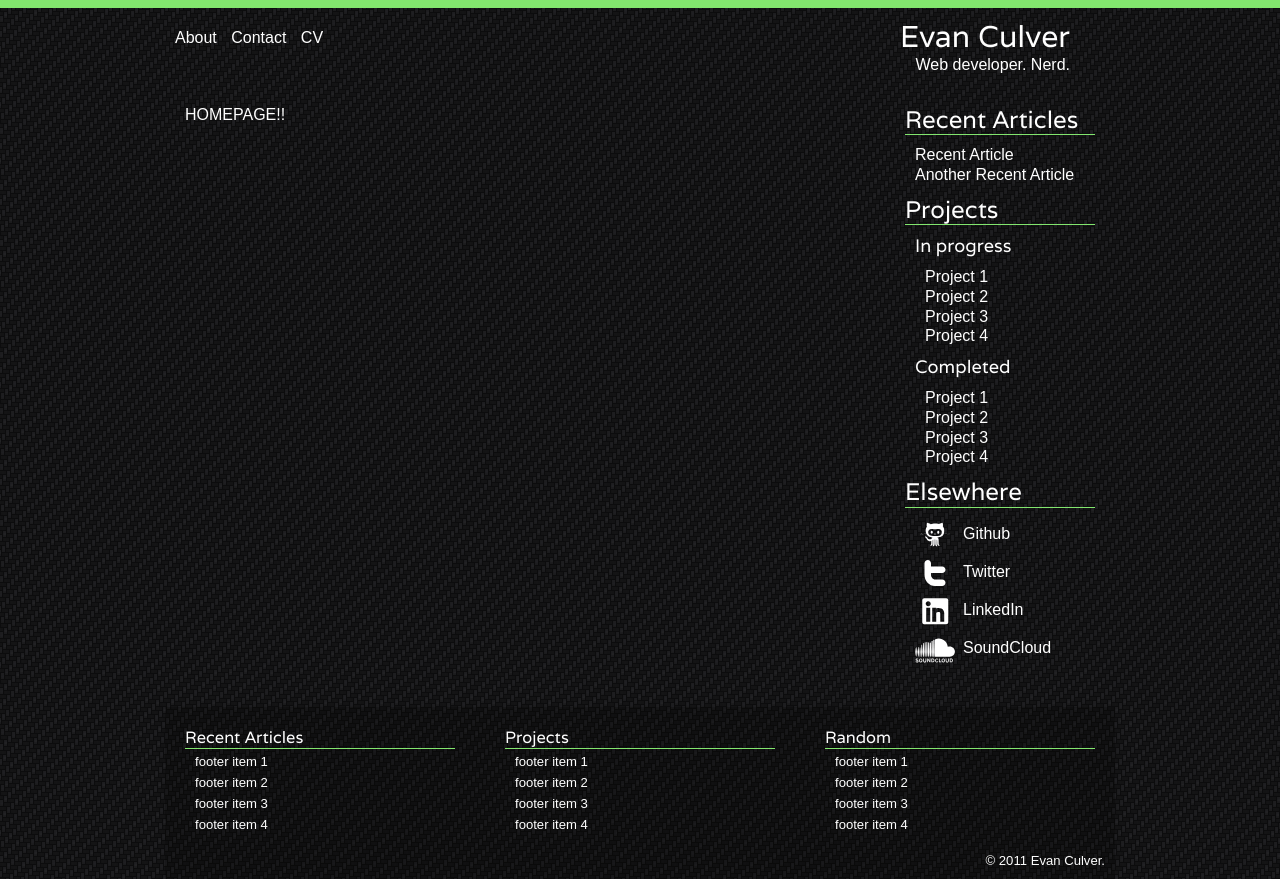
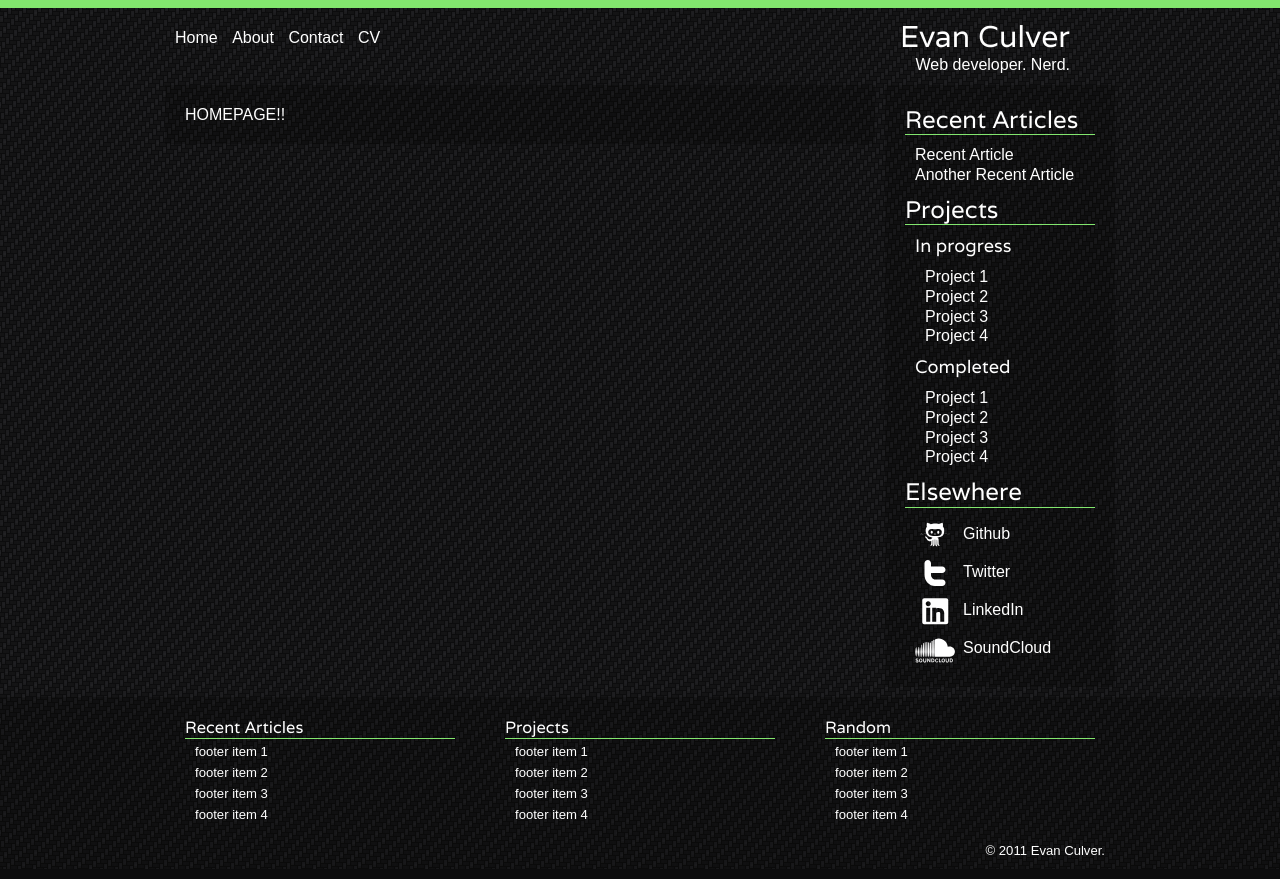
Before and after one commit to eculver/eculver.io, a Django app: page / in a window 1280 px wide. Run offline with Django 3.2, Linux system fonts and the light colour scheme; some libraries are stand-ins or nearby versions; some web fonts are replaced.

Commit message:
More layout tweaks as I try to arrive at something I like

```diff
--- a/eio/static/eio/css/style.css
+++ b/eio/static/eio/css/style.css
@@ -253,7 +253,12 @@ nav ul, nav li {
   clear: both;
 }
 
-/* line 39, ../sass/partials/_page.scss */
+/* line 43, ../sass/partials/_page.scss */
+html, body {
+  height: 100%;
+}
+
+/* line 47, ../sass/partials/_page.scss */
 body {
   background: url(../img/bg-texture.png) repeat;
   color: white;
@@ -263,57 +268,57 @@ body {
   color: white;
 }
 
-/* line 47, ../sass/partials/_page.scss */
+/* line 55, ../sass/partials/_page.scss */
 header {
   padding: 10px 0;
   text-align: right;
 }
 
-/* line 52, ../sass/partials/_page.scss */
+/* line 60, ../sass/partials/_page.scss */
 h1, h2, h3, h4, h5, h6 {
   color: white;
   font-family: "Varela", sans-serif;
   font-weight: normal;
 }
 
-/* line 57, ../sass/partials/_page.scss */
+/* line 65, ../sass/partials/_page.scss */
 h1 {
   font-size: 188%;
 }
 
-/* line 58, ../sass/partials/_page.scss */
+/* line 66, ../sass/partials/_page.scss */
 h2 {
   font-size: 163%;
 }
 
-/* line 59, ../sass/partials/_page.scss */
+/* line 67, ../sass/partials/_page.scss */
 h3 {
   font-size: 150%;
 }
 
-/* line 60, ../sass/partials/_page.scss */
+/* line 68, ../sass/partials/_page.scss */
 h4 {
   font-size: 138%;
 }
 
-/* line 61, ../sass/partials/_page.scss */
+/* line 69, ../sass/partials/_page.scss */
 h5 {
   font-size: 125%;
 }
 
-/* line 62, ../sass/partials/_page.scss */
+/* line 70, ../sass/partials/_page.scss */
 h6 {
   font-size: 113%;
 }
 
-/* line 64, ../sass/partials/_page.scss */
+/* line 72, ../sass/partials/_page.scss */
 pre:before {
   content: "Code:";
   display: block;
   margin-bottom: 10px;
 }
 
-/* line 70, ../sass/partials/_page.scss */
+/* line 78, ../sass/partials/_page.scss */
 pre {
   background: url(../img/bg-texture.png) repeat;
   font-family: "Droid Sans Mono", sans-serif;
@@ -323,12 +328,12 @@ pre {
   padding: 10px;
 }
 
-/* line 79, ../sass/partials/_page.scss */
+/* line 87, ../sass/partials/_page.scss */
 a, a:active, a:visited {
   color: white;
 }
 
-/* line 81, ../sass/partials/_page.scss */
+/* line 89, ../sass/partials/_page.scss */
 a {
   -moz-transition-property: all;
   -webkit-transition-property: all;
@@ -345,23 +350,23 @@ a {
   text-decoration: none;
 }
 
-/* line 86, ../sass/partials/_page.scss */
+/* line 94, ../sass/partials/_page.scss */
 a:hover {
   text-shadow: #82e66e 0 0 0.2em;
   color: white;
 }
 
-/* line 91, ../sass/partials/_page.scss */
+/* line 99, ../sass/partials/_page.scss */
 strong, th {
   font-weight: bold;
 }
 
-/* line 95, ../sass/partials/_page.scss */
+/* line 103, ../sass/partials/_page.scss */
 small {
   font-size: 69%;
 }
 
-/* line 102, ../sass/partials/_page.scss */
+/* line 110, ../sass/partials/_page.scss */
 input:invalid, textarea:invalid {
   -moz-border-radius: 1px;
   -webkit-border-radius: 1px;
@@ -375,160 +380,170 @@ input:invalid, textarea:invalid {
   box-shadow: 0 0 5px 0 red;
 }
 
-/* line 107, ../sass/partials/_page.scss */
+/* line 115, ../sass/partials/_page.scss */
 .no-boxshadow input:invalid,
 .no-boxshadow textarea:invalid {
   background-color: #f0dddd;
 }
 
-/* line 117, ../sass/partials/_page.scss */
-#container {
+/* line 118, ../sass/partials/_page.scss */
+.content {
+  padding: 20px;
+}
+
+/* line 127, ../sass/partials/_page.scss */
+.container {
   width: 950px;
   margin: 0 auto;
   overflow: hidden;
   *zoom: 1;
 }
-/* line 120, ../sass/partials/_page.scss */
-#container header, #container footer {
+/* line 130, ../sass/partials/_page.scss */
+.container header {
   display: inline;
   float: left;
   margin-right: 0;
   width: 950px;
 }
 /* line 147, ../../../../../../../../../../Library/Ruby/Gems/1.8/gems/compass-0.11.5/frameworks/blueprint/stylesheets/blueprint/_grid.scss */
-* html #container header, * html #container footer {
+* html .container header {
   overflow-x: hidden;
 }
-/* line 124, ../sass/partials/_page.scss */
-#container header #branding {
+/* line 133, ../sass/partials/_page.scss */
+.container header #branding {
   float: right;
   margin-right: 45px;
 }
-/* line 128, ../sass/partials/_page.scss */
-#container header ul {
+/* line 137, ../sass/partials/_page.scss */
+.container header ul {
   float: left;
   margin: 10px 0 0 10px;
 }
-/* line 132, ../sass/partials/_page.scss */
-#container header ul li {
+/* line 141, ../sass/partials/_page.scss */
+.container header ul li {
   display: inline;
   list-style-type: none;
   margin-right: 10px;
 }
-/* line 140, ../sass/partials/_page.scss */
-#container #main {
+/* line 149, ../sass/partials/_page.scss */
+.container #main, .container #sidebar {
+  min-height: 100%;
+}
+/* line 153, ../sass/partials/_page.scss */
+.container #main {
   display: inline;
   float: left;
   margin-right: 10px;
   width: 710px;
 }
 /* line 147, ../../../../../../../../../../Library/Ruby/Gems/1.8/gems/compass-0.11.5/frameworks/blueprint/stylesheets/blueprint/_grid.scss */
-* html #container #main {
+* html .container #main {
   overflow-x: hidden;
 }
-/* line 144, ../sass/partials/_page.scss */
-#container #sidebar {
+/* line 157, ../sass/partials/_page.scss */
+.container #sidebar {
   display: inline;
   float: left;
   margin-right: 0;
   width: 230px;
 }
 /* line 147, ../../../../../../../../../../Library/Ruby/Gems/1.8/gems/compass-0.11.5/frameworks/blueprint/stylesheets/blueprint/_grid.scss */
-* html #container #sidebar {
+* html .container #sidebar {
   overflow-x: hidden;
 }
-/* line 147, ../sass/partials/_page.scss */
-#container #sidebar section {
+/* line 160, ../sass/partials/_page.scss */
+.container #sidebar section {
   margin-bottom: 10px;
 }
-/* line 150, ../sass/partials/_page.scss */
-#container #sidebar section h3 {
+/* line 163, ../sass/partials/_page.scss */
+.container #sidebar section h3 {
   border-bottom: 1px solid #82e66e;
   margin-bottom: 10px;
 }
-/* line 155, ../sass/partials/_page.scss */
-#container #sidebar section ul {
+/* line 168, ../sass/partials/_page.scss */
+.container #sidebar section ul {
   margin: 10px 0 0 10px;
 }
-/* line 158, ../sass/partials/_page.scss */
-#container #sidebar section ul li {
+/* line 171, ../sass/partials/_page.scss */
+.container #sidebar section ul li {
   clear: left;
   list-style-type: none;
 }
-/* line 162, ../sass/partials/_page.scss */
-#container #sidebar section ul li ul.first {
+/* line 175, ../sass/partials/_page.scss */
+.container #sidebar section ul li ul.first {
   margin-bottom: 10px;
 }
-/* line 172, ../sass/partials/_page.scss */
-#container #sidebar #elsewhere ul {
+/* line 185, ../sass/partials/_page.scss */
+.container #sidebar #elsewhere ul {
   margin-top: 16px;
 }
-/* line 178, ../sass/partials/_page.scss */
-#container footer {
+
+/* line 192, ../sass/partials/_page.scss */
+footer {
   font-size: 82%;
-  background-color: rgba(0, 0, 0, 0.2);
-  margin-top: 20px;
+  margin-top: 10px;
 }
-/* line 183, ../sass/partials/_page.scss */
-#container footer .footer-column {
+/* line 196, ../sass/partials/_page.scss */
+footer .footer-column {
   display: inline;
   float: left;
   margin-right: 10px;
   width: 310px;
 }
 /* line 147, ../../../../../../../../../../Library/Ruby/Gems/1.8/gems/compass-0.11.5/frameworks/blueprint/stylesheets/blueprint/_grid.scss */
-* html #container footer .footer-column {
+* html footer .footer-column {
   overflow-x: hidden;
 }
-/* line 186, ../sass/partials/_page.scss */
-#container footer .footer-column h5 {
+/* line 199, ../sass/partials/_page.scss */
+footer .footer-column h5 {
   border-bottom: 1px solid #82e66e;
   margin-bottom: 5px;
 }
-/* line 191, ../sass/partials/_page.scss */
-#container footer .footer-column ul {
+/* line 204, ../sass/partials/_page.scss */
+footer .footer-column ul {
   margin: 0;
   padding-left: 10px;
 }
-/* line 195, ../sass/partials/_page.scss */
-#container footer .footer-column ul li {
+/* line 208, ../sass/partials/_page.scss */
+footer .footer-column ul li {
   list-style-type: none;
   margin: 5px 0;
 }
-/* line 200, ../sass/partials/_page.scss */
-#container footer .footer-column ul li:last-child {
+/* line 213, ../sass/partials/_page.scss */
+footer .footer-column ul li:last-child {
   margin-bottom: 0;
 }
-/* line 206, ../sass/partials/_page.scss */
-#container footer .footer-column.last {
+/* line 219, ../sass/partials/_page.scss */
+footer .footer-column.last {
   display: inline;
   float: left;
   margin-right: 0;
   width: 310px;
 }
 /* line 147, ../../../../../../../../../../Library/Ruby/Gems/1.8/gems/compass-0.11.5/frameworks/blueprint/stylesheets/blueprint/_grid.scss */
-* html #container footer .footer-column.last {
+* html footer .footer-column.last {
   overflow-x: hidden;
 }
-/* line 210, ../sass/partials/_page.scss */
-#container footer .copy {
+/* line 223, ../sass/partials/_page.scss */
+footer .copy {
   *zoom: 1;
   margin-top: 20px;
   padding: 10px;
   text-align: right;
 }
 /* line 38, ../../../../../../../../../../Library/Ruby/Gems/1.8/gems/compass-0.11.5/frameworks/compass/stylesheets/compass/utilities/general/_clearfix.scss */
-#container footer .copy:after {
+footer .copy:after {
   content: "";
   display: table;
   clear: both;
 }
-/* line 218, ../sass/partials/_page.scss */
-#container .content {
-  padding: 20px;
+
+/* line 231, ../sass/partials/_page.scss */
+#main, #sidebar, footer {
+  background-color: rgba(0, 0, 0, 0.2);
 }
 
-/* line 221, ../sass/partials/_page.scss */
+/* line 235, ../sass/partials/_page.scss */
 .icon {
   float: left;
   margin: -8px 12px 10px 0;
@@ -536,9 +551,13 @@ input:invalid, textarea:invalid {
   width: 36px;
 }
 
-/* line 234, ../sass/partials/_page.scss */
+/* line 248, ../sass/partials/_page.scss */
 .blog article h1, .blog article .meta, .blog article p {
   margin-bottom: 10px;
+}
+/* line 252, ../sass/partials/_page.scss */
+.blog article *:last-child {
+  margin-bottom: 0;
 }
 
 /*/mediaquery*/
--- a/eio/static/eio/sass/partials/_page.scss
+++ b/eio/static/eio/sass/partials/_page.scss
@@ -15,6 +15,10 @@ $accent-color: #82e66e;
 
 @mixin dark-bg {
     background: url(../img/bg-texture.png) repeat;
+}
+
+@mixin transparent-bg {
+    background-color: rgba(black, 0.2);
 }
 
 @mixin body-text {
@@ -35,6 +39,10 @@ $accent-color: #82e66e;
 //-----------------------------------
 // Base
 //-----------------------------------
+
+html, body {
+    height: 100%;
+}
 
 body {
     @include dark-bg;
@@ -106,6 +114,8 @@ input:invalid, textarea:invalid {
 .no-boxshadow input:invalid,
 .no-boxshadow textarea:invalid { background-color: #f0dddd; }
 
+// standard padding for all content cells
+.content { padding: 20px; }
 
 //-----------------------------------
 // Layout styles
@@ -114,13 +124,12 @@ input:invalid, textarea:invalid {
 $blueprint_grid_columns: 24;
 $blueprint_grid_width: 30px;
 
-#container {
+.container {
     @include container;
 
-    header, footer {
-        @include column(24, true); }
+    header {
+        @include column(24, true);
 
-    header {
         #branding {
             float: right;
             margin-right: 45px; }
@@ -135,6 +144,10 @@ $blueprint_grid_width: 30px;
                 margin-right: 10px;
             }
         }
+    }
+
+    #main, #sidebar {
+        min-height: 100%;
     }
 
     #main {
@@ -174,11 +187,11 @@ $blueprint_grid_width: 30px;
             }
         }
     }
+}
 
 footer {
     @include font-size(13px);
-        background-color: rgba(black, 0.2);
-        margin-top: 20px;
+    margin-top: 10px;
 
     .footer-column {
         @include column(8);
@@ -215,7 +228,8 @@ $blueprint_grid_width: 30px;
     }
 }
 
-    .content { padding: 20px; }
+#main, #sidebar, footer {
+    @include transparent-bg;
 }
 
 .icon {
@@ -234,5 +248,9 @@ $blueprint_grid_width: 30px;
         h1, .meta, p {
             margin-bottom: 10px;
         }
+
+        *:last-child {
+            margin-bottom: 0;
         }
     }
+}
--- a/eio/templates/common/base.html
+++ b/eio/templates/common/base.html
@@ -48,15 +48,16 @@
 
 
 <body id="{% block bodyid %}default{% endblock %}" class="{% block bodyclass %}default{% endblock %}">
-    <div id="container">
+    <div class="container">
         <header>
             {% block header %}
                 <div id="branding">
-                    <h1>Evan Culver</h1>
-                    <span>Web developer. Nerd.</span>
+                    <h1><a href="{% url home %}" title="Home">Evan Culver</a></h1>
+                    <span><a href="{% url home %}" title="Home">Web developer. Nerd.</a></span>
                 </div>
                 {% block nav %}
                     <ul>
+                        <li><a href="{% url home %}" title="Home">Home</a></li>
                         <li><a href="#" title="About">About</a></li>
                         <li><a href="#" title="Contact">Contact</a></li>
                         <li><a href="#" title="CV">CV</a></li>
@@ -119,9 +120,11 @@
                 {% endblock %}
             </div>
         </div>
+    </div>
 
-        <footer>
-            {% block footer %}
+    <footer>
+        {% block footer %}
+            <div class="container">
                 <div class="footer-column">
                     <div class="content">
                         <h5>Recent Articles</h5>
@@ -159,10 +162,9 @@
                 <div class="copy">
                     &copy; {% now "Y" %} Evan Culver.
                 </div>
-
-            {% endblock %}
-        </footer>
-    </div>
+            </div>
+        {% endblock %}
+    </footer>
 
     <!-- Grab Google CDN's jQuery, with a protocol relative URL; fall back to local if offline -->
     <script src="//ajax.googleapis.com/ajax/libs/jquery/1.6.4/jquery.min.js"></script>
```
Lines whose indentation alone changed are shown as unchanged.
